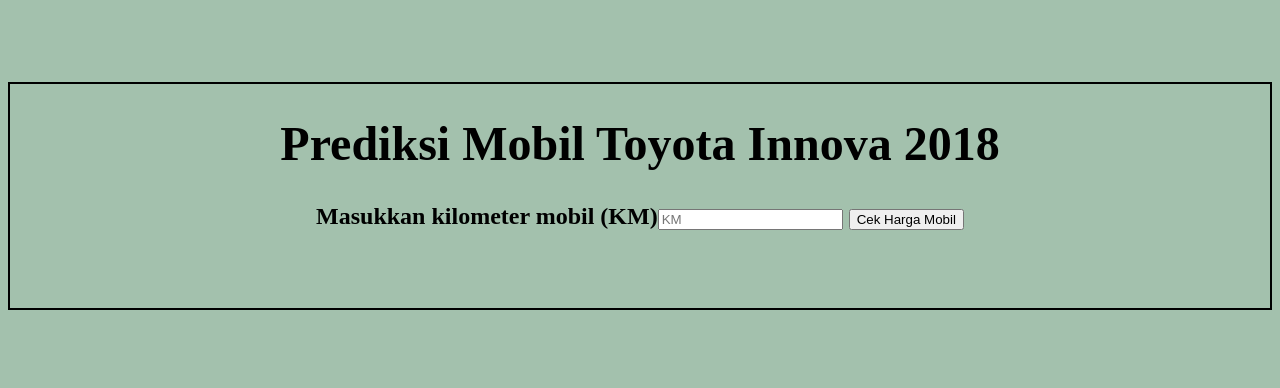
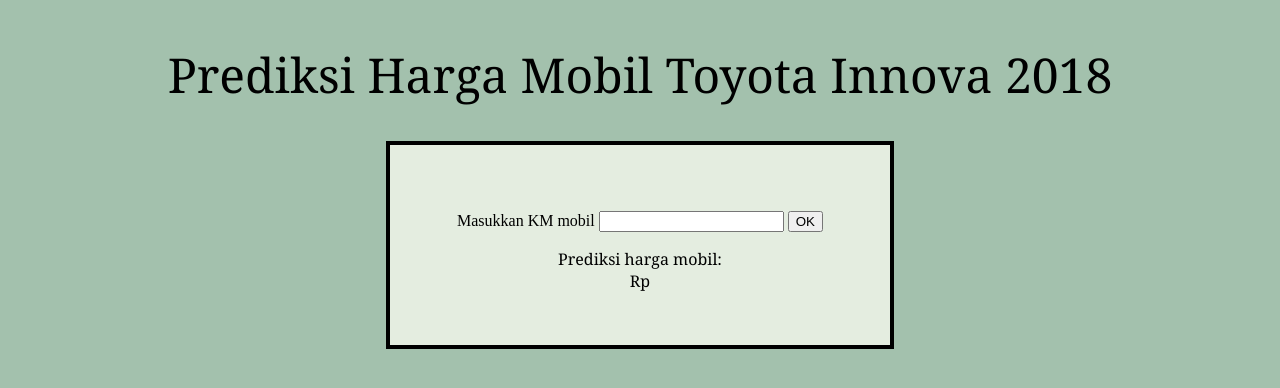
Before and after one commit to titaniasya/hargamobilinnova2018, a Flask app: page / in a window 1280 px wide. Shown: the top 388 px of the page. Run offline with Flask 2, Linux system fonts and the light colour scheme; parts of the project's set-up code (start-up, migrations or seed data) failed here and were passed over.

Commit message:
Add files via upload

```diff
--- a/templates/index.html
+++ b/templates/index.html
@@ -1,37 +1,35 @@
-<!DOCTYPE html>
-	<html >
-	<!--From https://codepen.io/frytyler/pen/EGdtg-->
+<!doctype html>
+<html>
 <head>
-	  <meta charset="UTF-8">
-	  <title>Mobil Innova 2018</title>
-	<link href='https://fonts.googleapis.com/css?family=Pacifico' rel='stylesheet' type='text/css'>
-	<link href='https://fonts.googleapis.com/css?family=Arimo' rel='stylesheet' type='text/css'>
-	<link href='https://fonts.googleapis.com/css?family=Hind:300' rel='stylesheet' type='text/css'>
-	<link href='https://fonts.googleapis.com/css?family=Open+Sans+Condensed:300' rel='stylesheet' type='text/css'>
-
+<title> Mobil </title>
 </head>
-	<center>
-		<br>
-		<br>
-		<br>
    <body bgcolor="#a3c1ad">
    <div class="background"></div>
-			<h2 style="border: 2px solid black;">
-				<table border="0" style="center">
-	 <div class="login">
-		<h1>Prediksi Mobil Toyota Innova 2018</h1>
-	     <!-- Main Input For Receiving Query to our ML -->
-	    <form action="{{ url_for('predict')}}"method="post">
-	    	<p>Masukkan kilometer mobil (KM)<input type="text" name="X" placeholder="KM" required="required" />
+  <br><p align="center"><font face=Georgia color=black size="15">Prediksi Harga Mobil Toyota Innova 2018
+  </font><br></br>
+    <div class="div2">
+      <form action = "{{ url_for('predict')}}" method = "POST">
 
-	    	        <button type="submit" class="btn btn-primary btn-block btn-large">Cek Harga Mobil</button></p>
+         <p align="center"> Masukkan KM mobil <td><input type = "text" name = "Biayaiklan" /> <input type = "submit" value = OK /> </p></td>
       </form>
-	   <br>
-	   <br>
-	   {{ prediction_text }}
-	</center>
+
+   <p align="center"><font face=Georgia color=black size="3"><td>Prediksi harga mobil: </td>
+   <br>Rp {{ prediction_text }}</br></p>
    </div>
-
-
    </body>
+<style>
+   .background {
+            background-color: green;
+            background-repeat: no-repeat;
+            background-size: cover;
+        }
+    .div2 {
+     margin: auto;
+     background-color:#e4ede0;
+     width: 400px;
+     height: 100px;
+     padding: 50px;
+     border: 4px solid black;
+   }
+   </style>
 </html>
```
Lines whose indentation alone changed are shown as unchanged.
